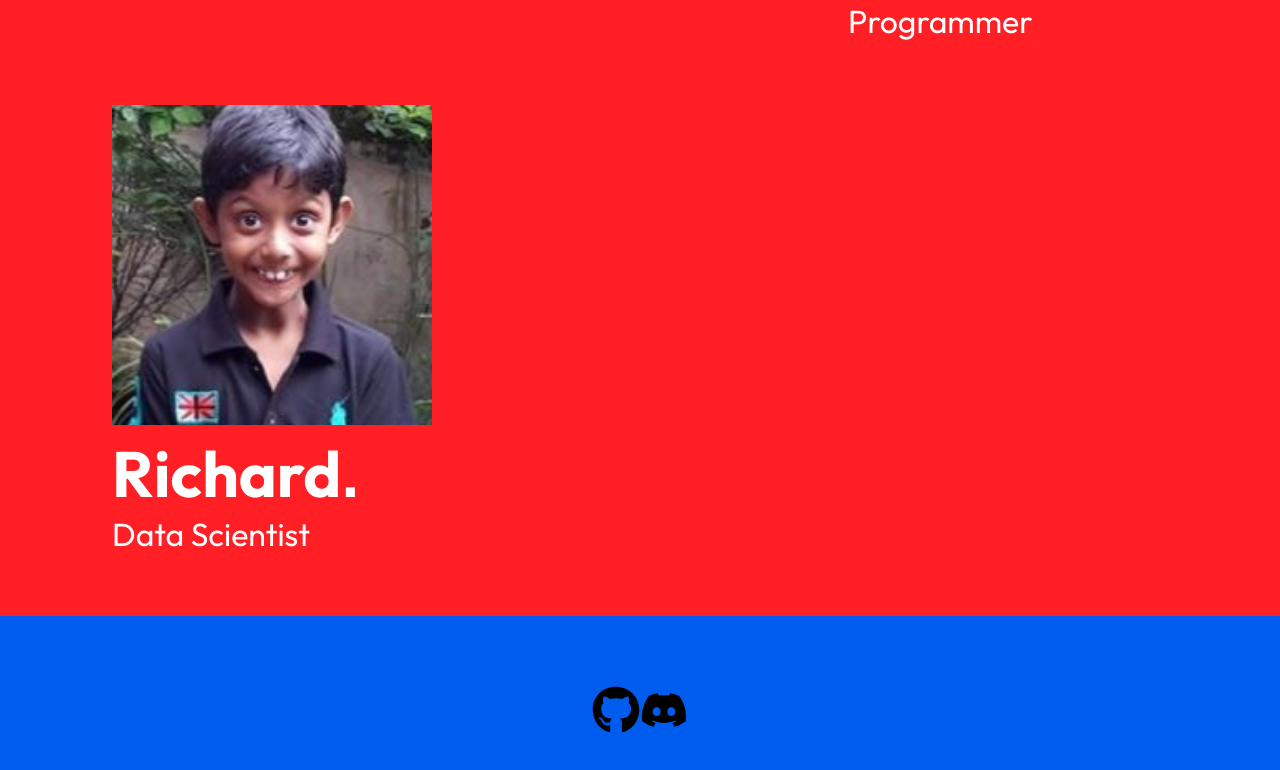
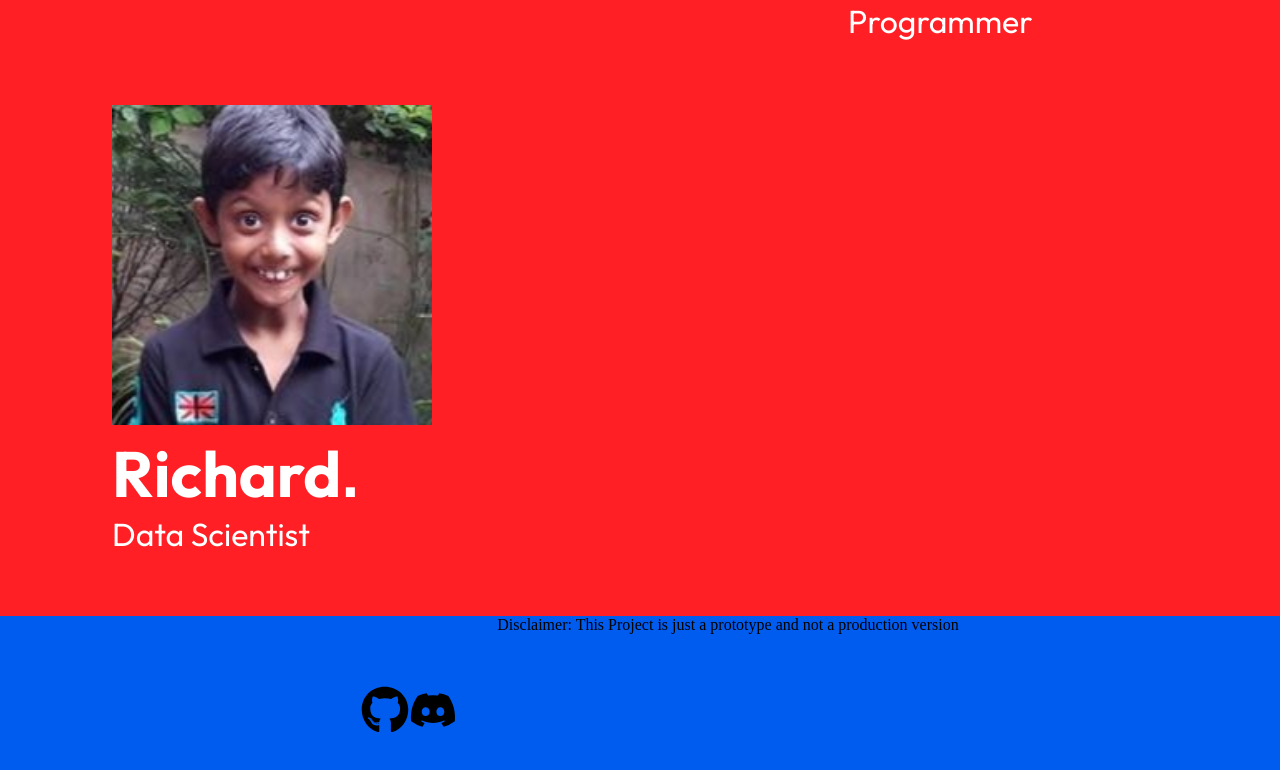
Before and after one commit to superbryn/SELDA, a React (Vite) app: page / in a window 1280 px wide. Shown: the part 5429-6199 px from the top of the page. Built offline with nearby package versions, Linux system fonts and the light colour scheme.

Commit message:
love you zingagi

```diff
--- a/src/elements/Footer.jsx
+++ b/src/elements/Footer.jsx
@@ -13,6 +13,7 @@ function PageFooter(){
                         <FaDiscord className="discord"/>
                     </a>
                 </div>
+                <p>Disclaimer: This Project is just a prototype and not a production version</p>
             </footer>
         </>
     );
```
